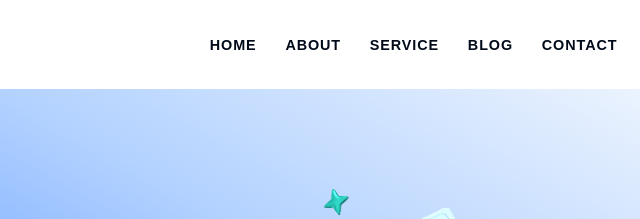
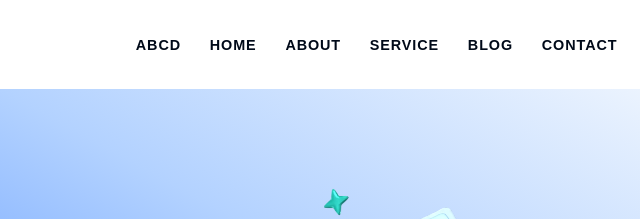
Before and after one commit to Nikhil-0607/Porfolio_Website, a plain HTML site: page index.html in a window 1280 px wide. Shown: the top 219 px of the page, 640-1280 px from the left. Drawn offline with nearby package versions, Linux system fonts and the light colour scheme.

Commit message:
we added new list

```diff
--- a/index.html
+++ b/index.html
@@ -18,6 +18,7 @@
             </div>
             <nav class="navbar">
                 <ul>
+                   <li class="nav-items"><a href="#" class="nav-link">ABCD</a></li>
                     <li class="nav-items"><a href="#" class="nav-link">home</a></li>
                     <li class="nav-items"><a href="#" class="nav-link">about</a></li>
                     <li class="nav-items"><a href="#" class="nav-link">Service</a></li>
```
